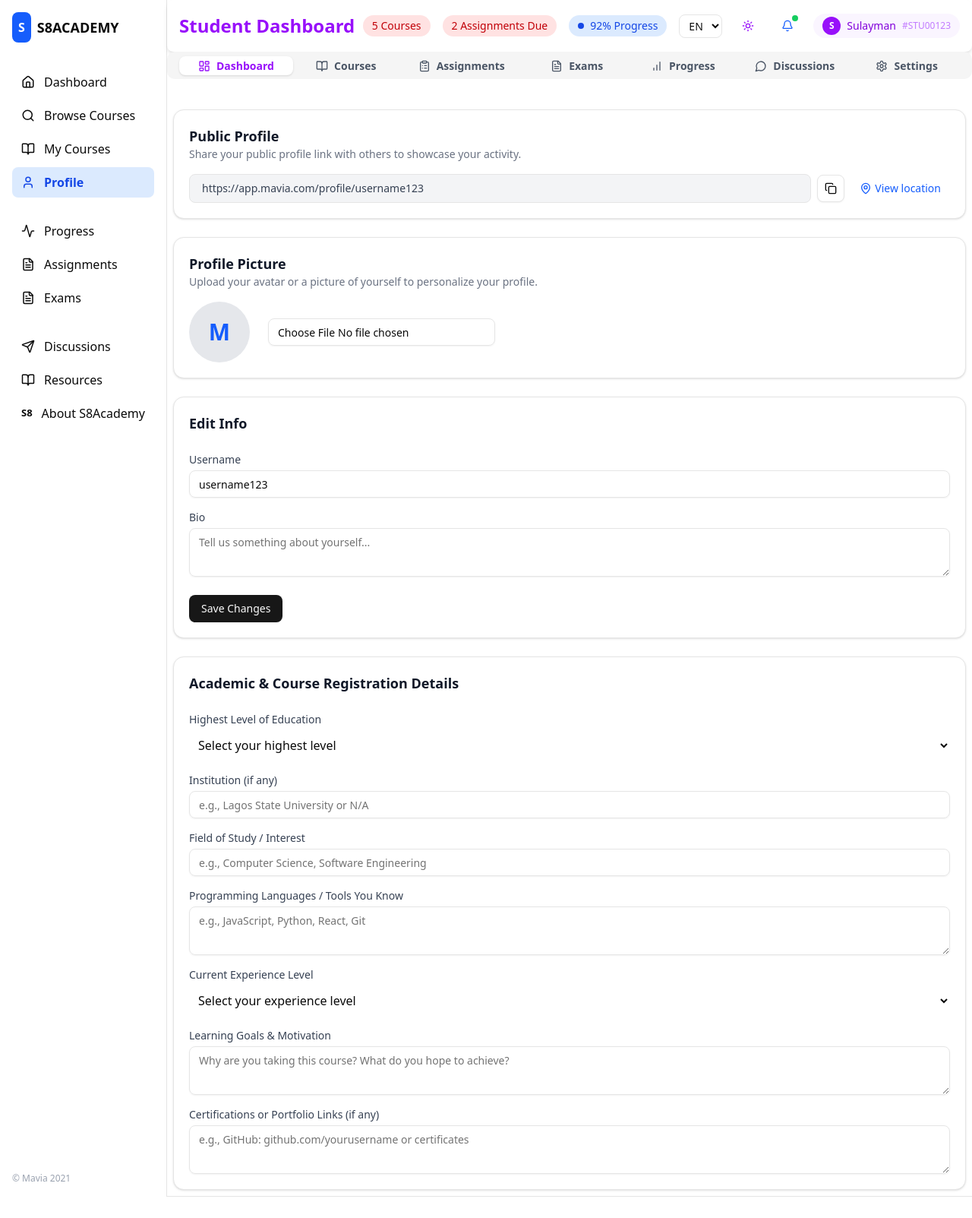
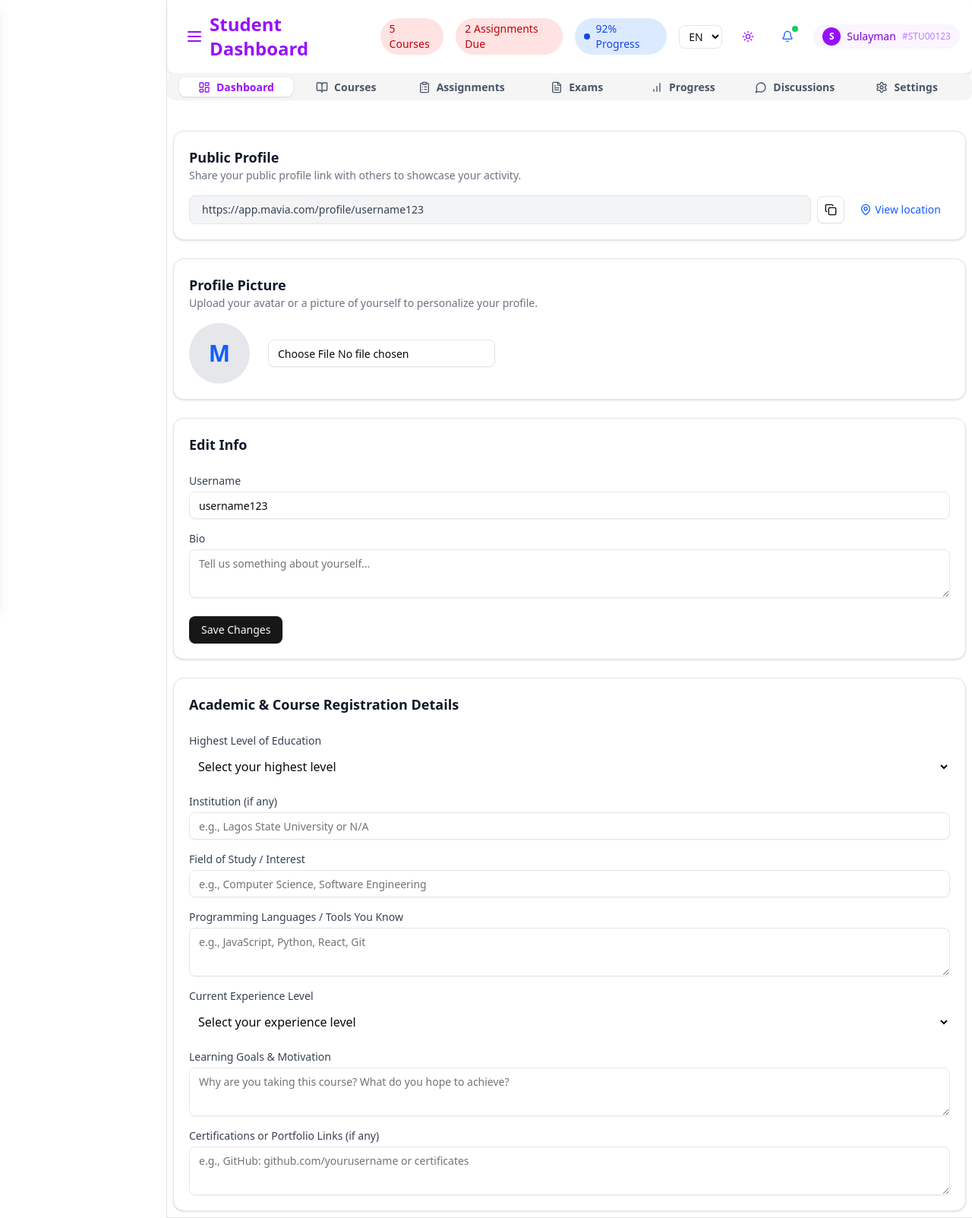
Before and after one commit to devspak-s8/s8Academy, a React (Vite) app: page /ProfilePage in a window 1280 px wide. Shown: the whole page at 76% size. Before the commit the page ends 1575 px from the top, so only its background shows below. Built offline with nearby package versions, Linux system fonts and the light colour scheme.

Commit message:
Added SOme Designs to the Navbar section

```diff
--- a/src/pages/ProfilePage.jsx
+++ b/src/pages/ProfilePage.jsx
@@ -22,6 +22,8 @@ import {
   BarChart,
   ClipboardList,
   LayoutDashboard,
+  Menu,
+  X
 } from "lucide-react";
 import { Button } from "@/components/ui/button";
 import { Input } from "@/components/ui/input";
@@ -102,18 +104,23 @@ export default function ProfilePage() {
     preventScrollOnSwipe: true,
     trackMouse: true,
   });
+  const [sidebarOpen, setSidebarOpen] = useState(false);
+
   return (
     <div className="flex min-h-screen bg-white">
       {/* Sidebar */}
       <div className="w-[220px] border-r p-4 flex flex-col">
-        <div className="flex items-center gap-2 mb-8">
-          <div className="bg-blue-600 text-white p-2 rounded-md font-bold">
-            S
-          </div>
-          <span className="font-bold text-lg">S8ACADEMY</span>
-        </div>
 
-        <nav className="space-y-1 flex-1">
+
+   <aside
+        className={`
+          fixed top-0 left-0 h-full w-64 bg-white shadow-lg transform
+          transition-transform duration-300 ease-in-out
+          ${sidebarOpen ? "translate-x-0" : "-translate-x-full"}
+          z-30
+        `}
+      >
+        <nav className="flex flex-col space-y-1 p-4 pt-6 h-full">
           <SidebarItem icon={<Home size={18} />} label="Dashboard" />
           <SidebarItem icon={<Search size={18} />} label="Browse Courses" />
           <SidebarItem icon={<BookOpen size={18} />} label="My Courses" />
@@ -125,19 +132,26 @@ export default function ProfilePage() {
           <div className="pt-4" />
           <SidebarItem icon={<Send size={18} />} label="Discussions" />
           <SidebarItem icon={<BookOpen size={18} />} label="Resources" />
-          <SidebarItem
-            icon={<span className="font-bold text-[13px]">S8</span>}
-            label="About S8Academy"
-          />
+          <SidebarItem icon={<span className="font-bold text-[13px]">S8</span>} label="About S8Academy" />
+          <div className="text-xs text-gray-400 mt-auto px-4 py-2">© Mavia 2021</div>
         </nav>
+      </aside>
 
-        <div className="text-xs text-gray-400 mt-auto">© Mavia 2021</div>
+
       </div>
 
       {/* Main Content */}
       <div className="flex-1">
         <header className="border-b">
           <div className="flex justify-between items-center p-4 bg-white shadow-md rounded-md">
+             <button
+              onClick={() => setSidebarOpen(!sidebarOpen)}
+              aria-label={sidebarOpen ? "Close sidebar" : "Open sidebar"}
+              className="p-2 rounded-md hover:bg-purple-100 text-purple-600 focus:outline-none focus:ring-2 focus:ring-purple-400"
+            >
+              {sidebarOpen ? <X size={24} /> : <Menu size={24} />}
+            </button>
+
             <h1 className="text-2xl font-extrabold text-purple-600">Student Dashboard</h1>
             <div className="flex items-center gap-4">
               <BalanceTag label="5 Courses" color="purple" />
```
